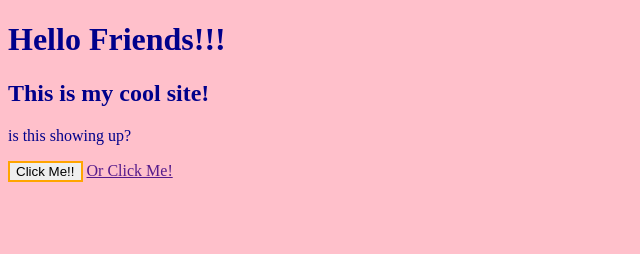
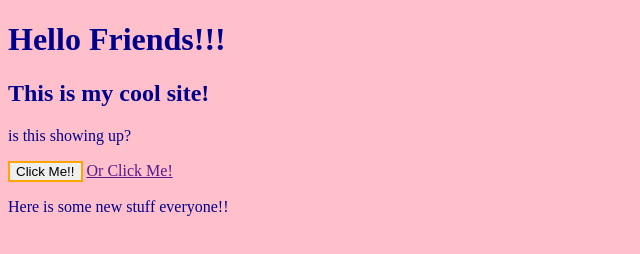
Before and after one commit to EstherEdell/automatic-adventure, a plain HTML site: page index.html in a window 1280 px wide. Shown: the whole page, without its empty margins (0-640 px from the left). Drawn offline with Linux system fonts and the light colour scheme.

Commit message:
making some changes

```diff
--- a/index.html
+++ b/index.html
@@ -13,5 +13,6 @@
     <p>is this showing up?</p>
     <button>Click Me!!</button>
     <a href="">Or Click Me!</a>
+    <p>Here is some new stuff everyone!!</p>
 </body>
 </html>
```
